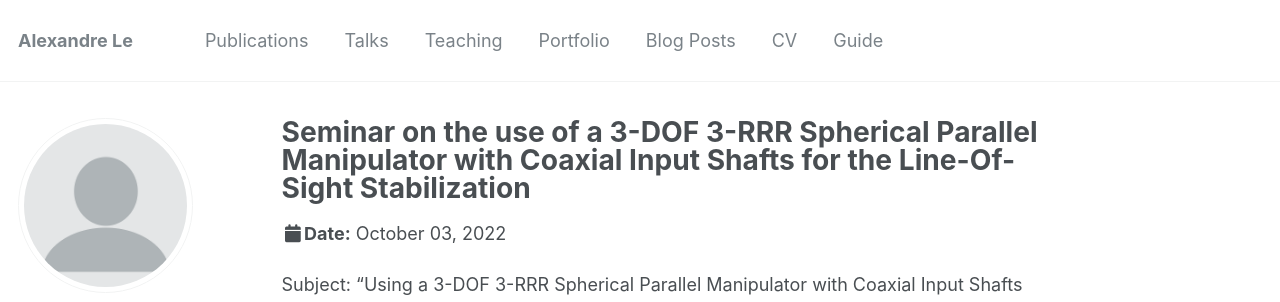
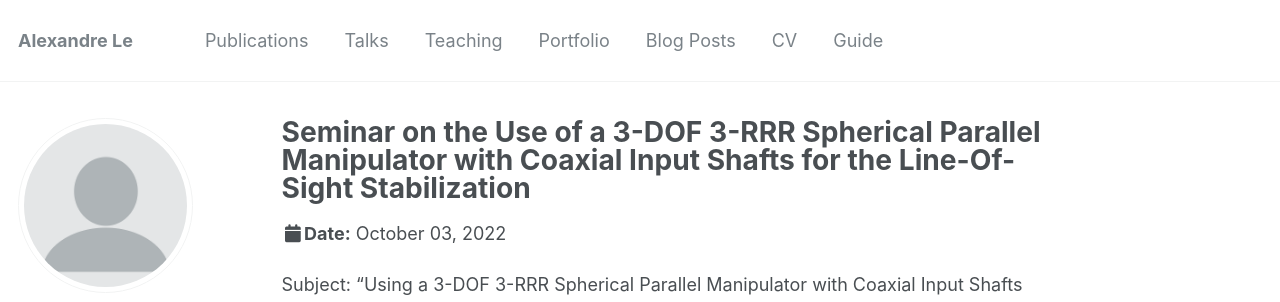
Before and after one commit to alexandre-tle/alexandre-tle.github.io, a Jekyll site: the page built from _talks/2024-01-27-Auctus.md, in a window 1280 px wide. Shown: the top 302 px of the page. Built offline with Jekyll 4.4.1, drawn with Linux system fonts in a browser that asks for light colours; some web fonts are replaced.

```diff
--- a/_talks/2024-01-27-Auctus.md
+++ b/_talks/2024-01-27-Auctus.md
@@ -1,5 +1,5 @@
 ---
-title: "Seminar on the use of a 3-DOF 3-RRR Spherical Parallel Manipulator with Coaxial Input Shafts for the Line-Of-Sight Stabilization"
+title: "Seminar on the Use of a 3-DOF 3-RRR Spherical Parallel Manipulator with Coaxial Input Shafts for the Line-Of-Sight Stabilization"
 collection: talks
 type: "Talk [FR/EN]"
 permalink:
```
